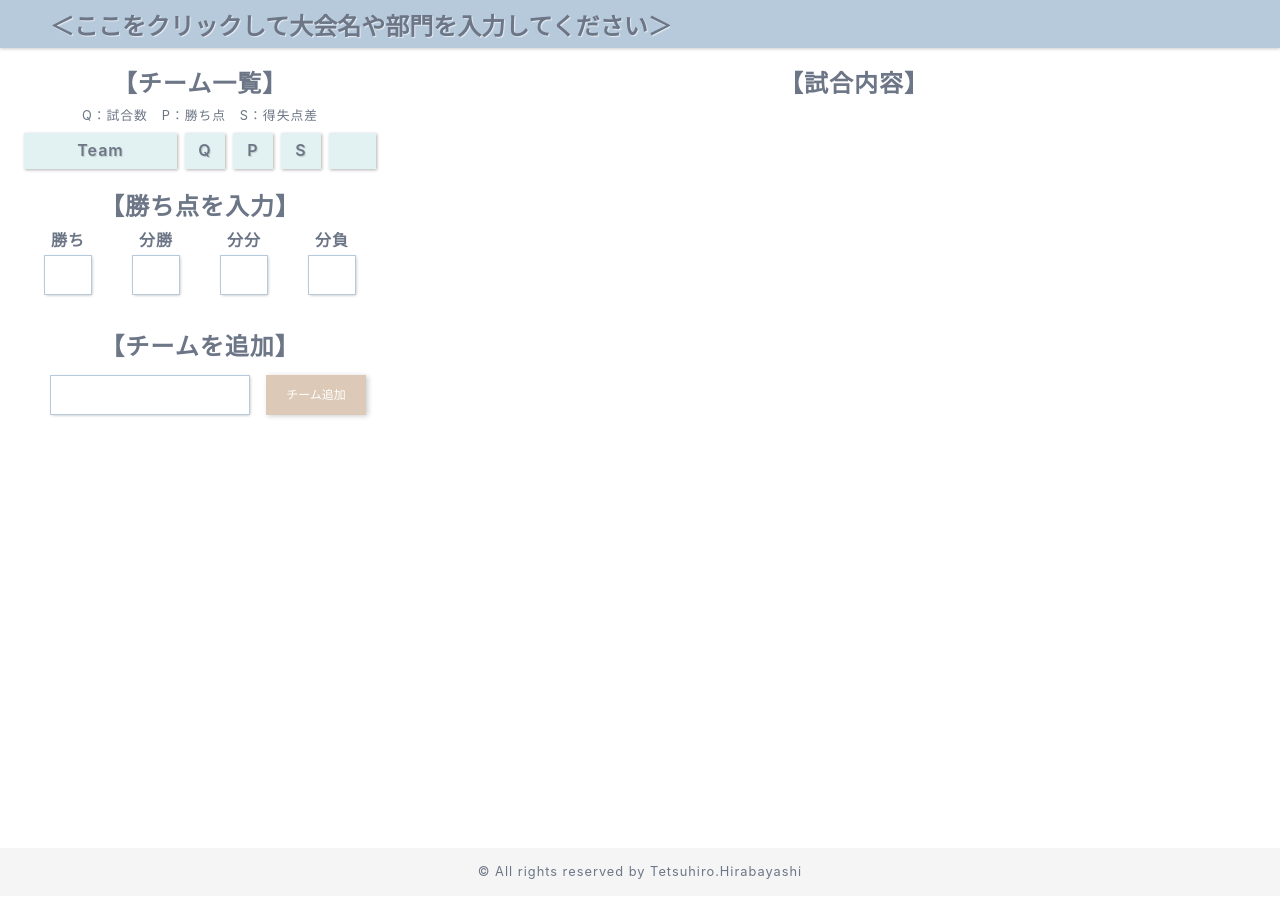
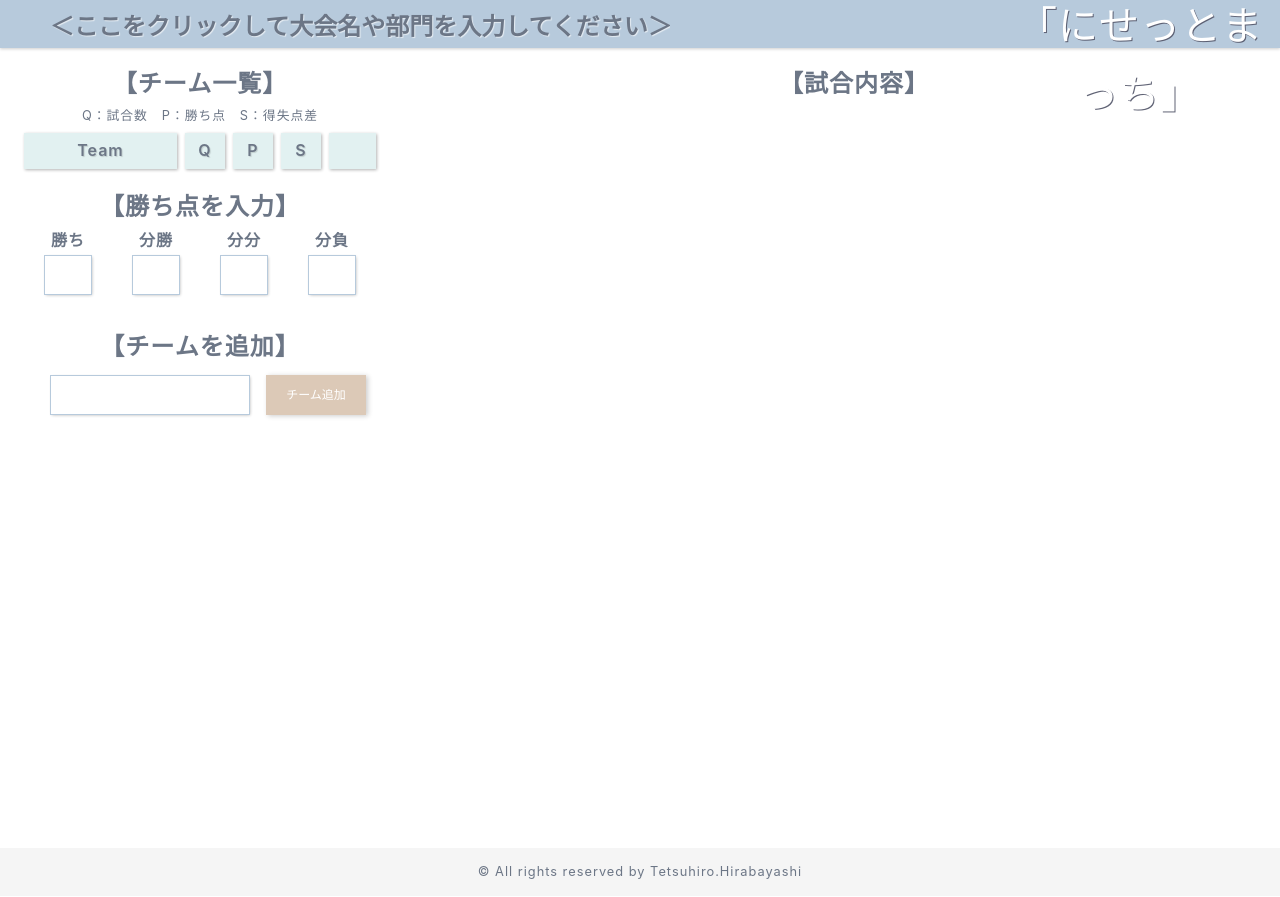
Before and after one commit to tetsu-hira/2set, a React (Create React App) app: page / in a window 1280 px wide. Built offline with nearby package versions, Linux system fonts and the light colour scheme; a web font is replaced by a local one.

Commit message:
UI修正12/10

```diff
--- a/public/css/style.css
+++ b/public/css/style.css
@@ -83,7 +83,8 @@ button {
   justify-content: space-between;
   box-shadow: inset 0px 0px 0 rgba(255, 255, 255, 0.3), 0px 1px 3px rgba(0, 0, 0, 0.2);
   z-index: 100;
-  min-width: 960px;
+  min-width: 1200px;
+  position: relative;
 }
 @media screen and (max-width: 600px) {
   .Header {
@@ -117,34 +118,19 @@ button {
     line-height: 40px;
   }
 }
-.Header .Jump {
-  display: flex;
-  line-height: 2;
+.Header .WebTitle {
+  color: #fff;
+  font-size: 2.5em;
+  font-family: "Nico Moji";
+  position: absolute;
+  text-shadow: 1px 1px 0px rgba(86, 89, 108, 0.94);
+  top: -7px;
+  left: 25em;
 }
-.Header .JumpList {
-  height: 100%;
-  width: 96px;
-  display: inline-block;
-  padding: 0;
-  text-shadow: 1px 1px 1px rgba(255, 255, 255, 0.65);
-}
-.Header .JumpList button {
-  text-decoration: none;
-}
-.Header .JumpList__item {
-  margin: auto;
-  text-align: center;
-  display: block;
-  width: 100%;
-  height: 100%;
-  color: #6c7686;
-  font-weight: 600;
-  line-height: 3.4;
-  text-shadow: 1px 1px 1px rgba(255, 255, 255, 0.65);
-}
-.Header .JumpList__item:hover {
-  opacity: 0.6;
-  transition: 0.1s;
+@media screen and (max-width: 600px) {
+  .Header .WebTitle {
+    display: none;
+  }
 }
 
 .Cross {
@@ -199,6 +185,11 @@ button {
   box-shadow: 1px 1px 3px -1px rgba(0, 0, 0, 0.3);
   color: #6c7686;
 }
+@media screen and (max-width: 600px) {
+  .FormContent__name {
+    width: 160px;
+  }
+}
 .FormContent__button {
   background: #dcc9b7;
   font-size: 12px;
@@ -210,6 +201,11 @@ button {
   border: 1px solid #dcc9b7;
   margin: 8px 0;
   box-shadow: 2px 1px 5px 0 rgba(0, 0, 0, 0.2);
+}
+@media screen and (max-width: 600px) {
+  .FormContent__button {
+    width: 80px;
+  }
 }
 .FormContent__button:hover {
   background-color: #ffffff;
--- a/public/index.html
+++ b/public/index.html
@@ -24,6 +24,7 @@
       work correctly both with client-side routing and a non-root public URL.
       Learn how to configure a non-root public URL by running `npm run build`.
     -->
+    <link href="https://fonts.googleapis.com/earlyaccess/nicomoji.css" rel="stylesheet">
     <link rel="stylesheet" href="css/style.css">
     <title>React App</title>
   </head>
--- a/sass/Module/Header.scss
+++ b/sass/Module/Header.scss
@@ -7,7 +7,8 @@
   // position: fixed;
   box-shadow: inset 0px 0px 0 rgba(255,255,255,0.3), 0px 1px 3px rgba(0, 0, 0, 0.2);
   z-index: 100;
-  min-width: 960px;
+  min-width: 1200px;
+  position: relative;
   @include mq() {
     width: auto;
     min-width: 320px;
@@ -36,37 +37,16 @@
       line-height: 40px;
     }
   }
-  .Jump {
-    display: flex;
-    line-height: 2;
-    &List {
-      height: 100%;
-      width: 96px;
-      display: inline-block;
-      padding: 0;
-      text-shadow: 1px 1px 1px rgba(255, 255, 255, 0.65);
-      button {
-        text-decoration: none;
-      }
-      &__item {
-        margin: auto;
-        text-align: center;
-        display: block;
-        width: 100%;
-        height: 100%;
-        color: $FontColor;
-        font-weight: 600;
-        line-height: 3.4;
-        text-shadow: 1px 1px 1px rgba(255, 255, 255, 0.65);
-        &:hover {
-          // border-top: 2px solid #9cb4ca;
-          // border-right: 2px solid #d0e0ee;
-          // // border-bottom: 1px solid #d0e0ee;
-          // border-left: 1px solid #87a2ba;
-          opacity: 0.6;
-          transition: 0.1s;
-        }
-      }
+  .WebTitle {
+    color: $WhiteColor;
+    font-size: 2.5em;
+    font-family: "Nico Moji";
+    position: absolute;
+    text-shadow: 1px 1px 0px rgba(86, 89, 108, 0.94);
+    top: -7px;
+    left: 25em;
+    @include mq() {
+      display: none;
     }
   }
 }
--- a/sass/Page/Form.scss
+++ b/sass/Page/Form.scss
@@ -13,6 +13,9 @@
       width: 200px;
       box-shadow: 1px 1px 3px -1px rgba(0, 0, 0, 0.3);
       color: $FontColor;
+      @include mq() {
+        width: 160px;
+      }
     }
     &__button {
       background: $SecondaryColor;
@@ -26,6 +29,9 @@
       border: 1px solid $SecondaryColor;
       margin: 8px 0;
       box-shadow: 2px 1px 5px 0 rgba(0, 0, 0, 20%);
+      @include mq() {
+        width: 80px;
+      }
       &:hover {
         background-color: #ffffff;
         color: $SecondaryColor;
--- a/src/components/Header.tsx
+++ b/src/components/Header.tsx
@@ -28,6 +28,7 @@ const [ title, setTitle ] = useState<string>("＜ここをクリックして大
   return (
     <div className="Header">
         <input className="HeaderTitle" type="text" onChange={changeTitle} onClick={titleClear} onBlur={returnTitle} value={title} />
+        <div className="WebTitle">「にせっとまっち」</div>
     </div>
   )
 }
```
